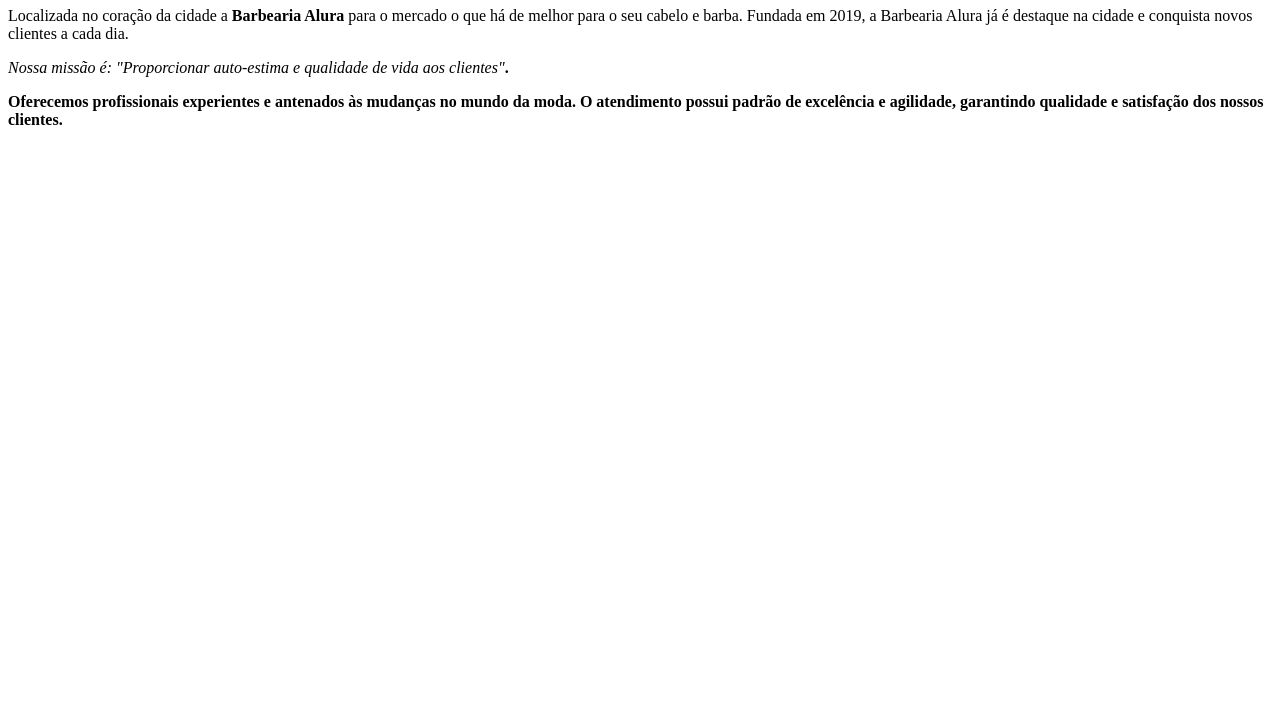
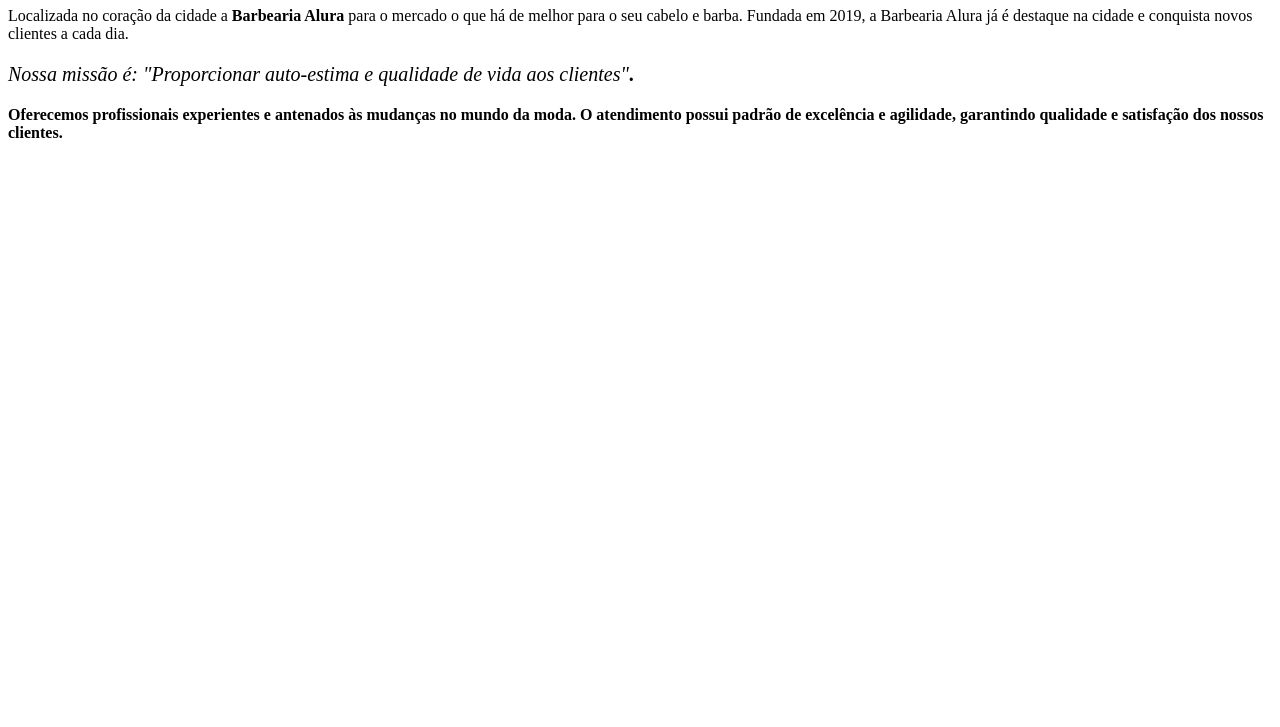
Before and after one commit to emillyfernanda2006/progama-ao-emillyx, a plain HTML site: page index.html in a window 1280 px wide. Shown: the part 73-800 px from the top of the page. Drawn offline with Linux system fonts and the light colour scheme.

Commit message:
Add files via upload

```diff
--- a/index.html
+++ b/index.html
@@ -1,14 +1,21 @@
 <!DOCTYPE html>
 <html lang="pt-br">
-<meta charset="UTF-8">
-   <h1>Sobre a Barbearia Alura</h1>
+   <head>
+      <meta charset="UTF-8">
+      <title>Barbearia Alura</title>
+   </head>
+   <body>
+   </body>
 
-   <p>Localizada no coração da cidade a  <strong>Barbearia Alura</strong> para o mercado o que há de melhor para o seu cabelo e barba. Fundada em 2019, a Barbearia Alura já é destaque na cidade e conquista novos clientes a cada dia.</p>
+      <h1>Sobre a Barbearia Alura</h1>
 
-   <p><em>Nossa missão é: <strong></strong>"Proporcionar auto-estima e qualidade de vida aos clientes"</em><strong>.</em></p>
+       <p>Localizada no coração da cidade a  <strong>Barbearia Alura</strong> para o mercado o que há de melhor para o seu cabelo e barba. Fundada em 2019, a Barbearia Alura já é destaque na cidade e conquista novos clientes a cada dia.</p>
 
-   <p>Oferecemos profissionais experientes e antenados às mudanças no mundo da moda. O atendimento possui padrão de excelência e agilidade, garantindo qualidade e satisfação dos nossos clientes.</p>
+       <p style="font-size: 20px"><em>Nossa missão é: <strong></strong>"Proporcionar auto-estima e qualidade de vida aos clientes"</em><strong>.</em></p>
 
+       <p>Oferecemos profissionais experientes e antenados às mudanças no mundo da moda. O atendimento possui padrão de excelência e agilidade, garantindo qualidade e satisfação dos nossos clientes.</p>
 
+   </body>
+</html>
 
-    <tag>
+<tag>
```
